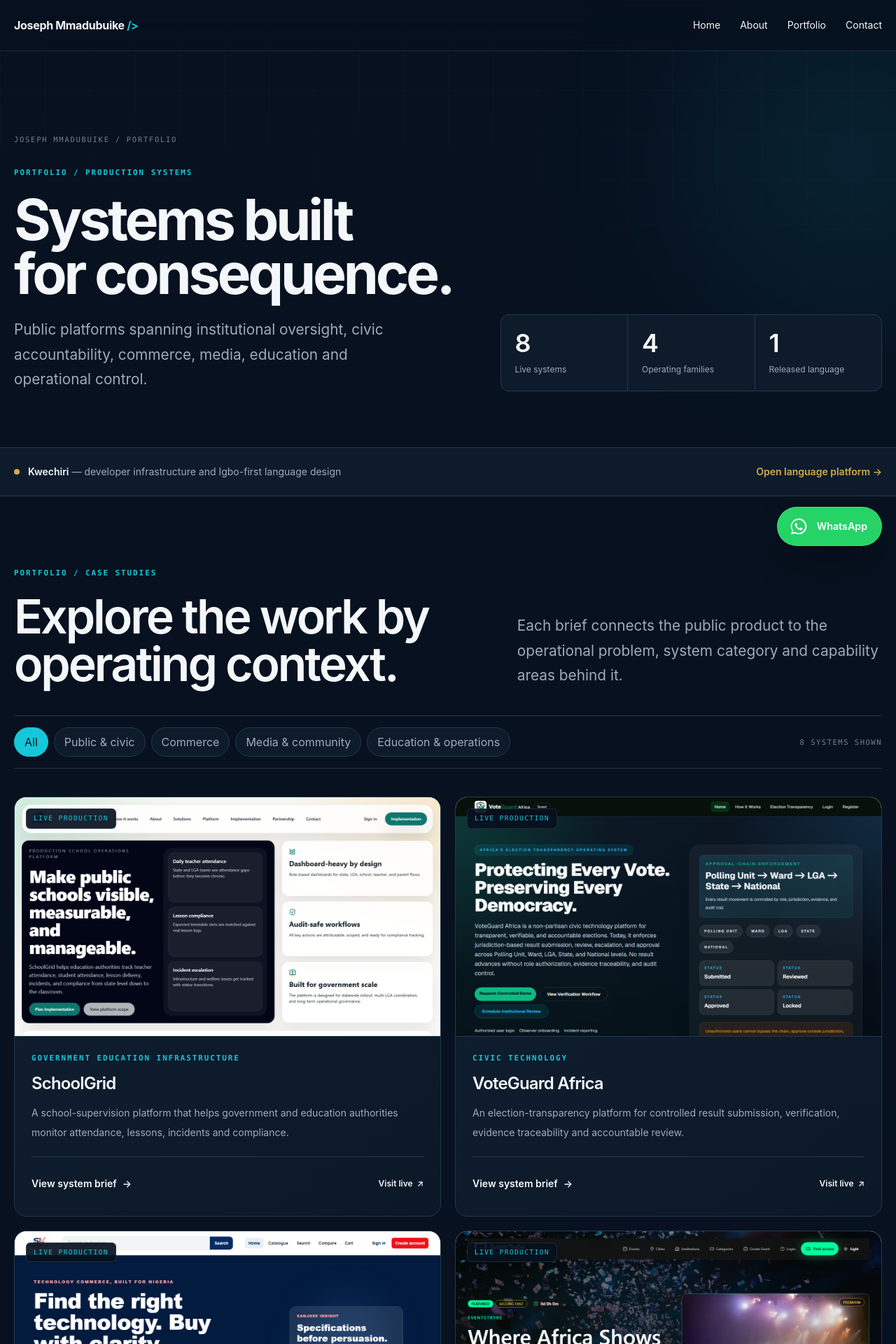
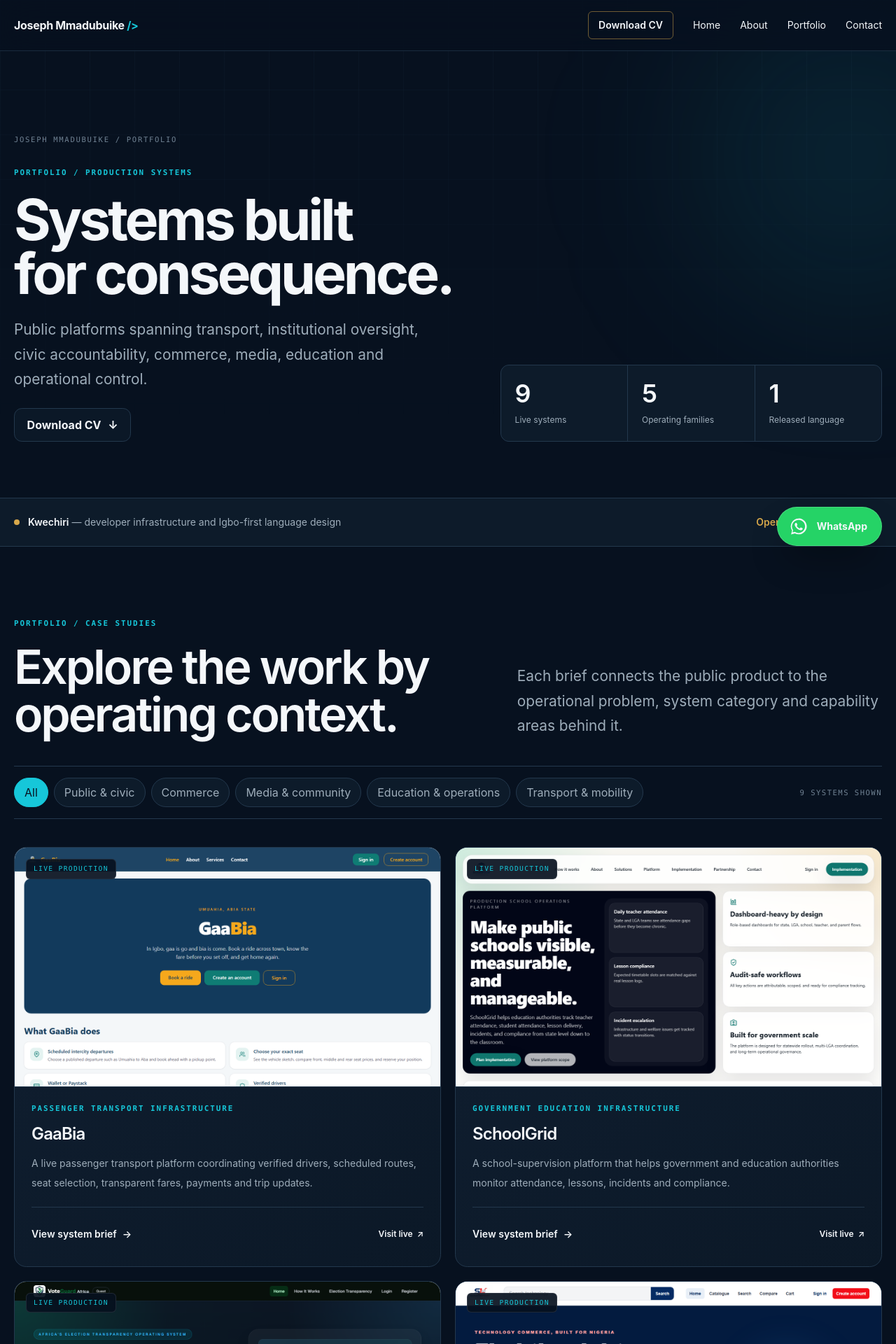
Before and after one commit to Jmmadubuike/portfolio, a Next.js app: page /portfolio in a window 1280 px wide. Shown: the top 1920 px of the page at 70% size. Built offline with nearby package versions, Linux system fonts and the light colour scheme.

Commit message:
Publish CV download and add GaaBia portfolio case

```diff
--- a/app/page.tsx
+++ b/app/page.tsx
@@ -13,7 +13,7 @@ import { workProjects } from "@/data/work";
 
 export const revalidate = 21600;
 
-const featuredSlugs = ["school-grid", "vote-guard-africa", "sanjose-mart"];
+const featuredSlugs = ["gaabia", "school-grid", "vote-guard-africa"];
 const featured = workProjects.filter((project) => featuredSlugs.includes(project.slug));
 
 const personJsonLd = {
@@ -88,7 +88,7 @@ export default async function Page() {
                 <h2 className="section-title mt-5">Production systems, with the full brief included.</h2>
               </div>
               <p className="lead max-w-xl lg:justify-self-end">
-                Three representative platforms. Open any system brief for its operating context, capability scope and live product.
+                Transport, public oversight and civic accountability. Open any system brief for its operating context, capability scope and live product.
               </p>
             </div>
 
@@ -97,7 +97,7 @@ export default async function Page() {
             </div>
 
             <div className="mt-6 flex flex-col items-start justify-between gap-4 border-t border-[#23384d] pt-5 sm:flex-row sm:items-center">
-              <p className="text-sm text-[#708293]">The complete directory spans eight live systems across four operating families.</p>
+              <p className="text-sm text-[#708293]">The complete directory spans nine live systems across five operating families.</p>
               <Link href="/portfolio" className="text-link inline-flex min-h-11 items-center font-semibold">Explore the full portfolio <span className="ml-2" aria-hidden="true">→</span></Link>
             </div>
           </div>
--- a/app/portfolio/page.tsx
+++ b/app/portfolio/page.tsx
@@ -3,19 +3,20 @@ import Link from "next/link";
 import Navbar from "@/components/Navbar";
 import Footer from "@/components/Footer";
 import WorkExplorer from "@/components/WorkExplorer";
+import { profile } from "@/data/profile";
 import { workProjects } from "@/data/work";
 
 export const metadata: Metadata = {
   title: "Portfolio — Production Systems",
   description:
-    "Selected production systems by Joseph Mmadubuike across public infrastructure, civic technology, commerce, media, education and operations.",
+    "Selected production systems by Joseph Mmadubuike across transport, public infrastructure, civic technology, commerce, media, education and operations.",
   alternates: { canonical: "/portfolio" },
   openGraph: {
     type: "website",
     url: "/portfolio",
     title: "Portfolio — Production Systems | Joseph Mmadubuike",
     description:
-      "Explore verified public systems across public infrastructure, commerce, media, education and operational technology.",
+      "Explore verified public systems across transport, public infrastructure, commerce, media, education and operational technology.",
   },
 };
 
@@ -52,8 +53,15 @@ export default function WorkPage() {
                 <p className="section-label">PORTFOLIO / PRODUCTION SYSTEMS</p>
                 <h1 className="display mt-5 max-w-[14ch]">Systems built for consequence.</h1>
                 <p className="lead mt-6 max-w-2xl">
-                  Public platforms spanning institutional oversight, civic accountability, commerce, media, education and operational control.
+                  Public platforms spanning transport, institutional oversight, civic accountability, commerce, media, education and operational control.
                 </p>
+                <a
+                  href={profile.cv.path}
+                  download={profile.cv.filename}
+                  className="btn btn-secondary mt-6 w-full sm:w-auto"
+                >
+                  Download CV <span aria-hidden="true">↓</span>
+                </a>
               </div>
               <div className="grid grid-cols-3 gap-px overflow-hidden rounded-xl border border-[#23384d] bg-[#23384d]">
                 <div className="bg-[#0d1b2a] p-4 sm:p-5">
@@ -61,7 +69,7 @@ export default function WorkPage() {
                   <p className="mt-2 text-xs leading-5 text-[#9eadba]">Live systems</p>
                 </div>
                 <div className="bg-[#0d1b2a] p-4 sm:p-5">
-                  <p className="text-3xl font-semibold tracking-[-.05em] sm:text-4xl">4</p>
+                  <p className="text-3xl font-semibold tracking-[-.05em] sm:text-4xl">5</p>
                   <p className="mt-2 text-xs leading-5 text-[#9eadba]">Operating families</p>
                 </div>
                 <div className="bg-[#0d1b2a] p-4 sm:p-5">
--- a/components/Footer.tsx
+++ b/components/Footer.tsx
@@ -30,6 +30,11 @@ export default function Footer() {
               <li><Link href="/about" className={linkClass}>About</Link></li>
               <li><Link href="/portfolio" className={linkClass}>Portfolio</Link></li>
               <li><Link href="/contact" className={linkClass}>Contact</Link></li>
+              <li>
+                <a href={profile.cv.path} download={profile.cv.filename} className={linkClass}>
+                  Download CV
+                </a>
+              </li>
             </ul>
           </nav>
 
--- a/components/Hero.tsx
+++ b/components/Hero.tsx
@@ -33,6 +33,9 @@ export default function Hero() {
           </p>
 
           <div className="mt-8 grid gap-3 sm:flex sm:flex-wrap">
+            <a href={profile.cv.path} download={profile.cv.filename} className="btn btn-secondary w-full sm:w-auto">
+              Download CV <span aria-hidden="true">↓</span>
+            </a>
             <Link href="/contact" className="btn btn-primary w-full sm:w-auto">Start a Conversation <span aria-hidden="true">↗</span></Link>
             <Link href="/portfolio/kwechiri" className="btn btn-secondary w-full sm:w-auto">Explore Kwechiri <span aria-hidden="true">→</span></Link>
             <Link href="/portfolio" className="btn btn-secondary w-full sm:w-auto">Explore Portfolio</Link>
--- a/components/Navbar.tsx
+++ b/components/Navbar.tsx
@@ -3,6 +3,7 @@
 import Link from "next/link";
 import { useEffect, useRef, useState } from "react";
 import Brand from "@/components/Brand";
+import { profile } from "@/data/profile";
 
 const links = [
   { label: "Home", href: "/" },
@@ -94,6 +95,13 @@ export default function Navbar() {
             <Brand />
           </Link>
           <div className="hidden items-center gap-7 lg:flex">
+            <a
+              href={profile.cv.path}
+              download={profile.cv.filename}
+              className="inline-flex min-h-10 items-center rounded-md border border-[#d7a84b]/50 px-3.5 py-2 text-sm font-semibold text-[#d7a84b] transition-colors hover:border-[#d7a84b] hover:bg-[#d7a84b]/10 hover:text-white"
+            >
+              Download CV
+            </a>
             {links.map((link) => (
               <Link key={link.label} href={link.href} className="text-sm text-[#9eadba] transition-colors hover:text-white">
                 {link.label}
@@ -147,6 +155,14 @@ export default function Navbar() {
                   {link.label}
                 </Link>
               ))}
+              <a
+                href={profile.cv.path}
+                download={profile.cv.filename}
+                onClick={() => setOpen(false)}
+                className="mt-4 flex min-h-14 items-center justify-center rounded-lg border border-[#d7a84b]/50 bg-[#d7a84b]/10 px-4 text-xl font-semibold text-[#d7a84b] transition-colors hover:border-[#d7a84b] hover:text-white"
+              >
+                Download CV
+              </a>
             </div>
           </div>
         </div>
--- a/data/profile.tsx
+++ b/data/profile.tsx
@@ -17,6 +17,10 @@ export const profile = {
   contact: {
     publicEmail: "jmmadubuike@gmail.com",
     publicPhone: "+234 803 66 82 403",
+  },
+  cv: {
+    path: "/downloads/Joseph-Mmadubuike-CV-CTO.pdf",
+    filename: "Joseph-Mmadubuike-CV-CTO.pdf",
   },
   socialLinks: [
     {
--- a/data/work.ts
+++ b/data/work.ts
@@ -1,4 +1,9 @@
-export type WorkFamily = "Public & civic" | "Commerce" | "Media & community" | "Education & operations";
+export type WorkFamily =
+  | "Public & civic"
+  | "Commerce"
+  | "Media & community"
+  | "Education & operations"
+  | "Transport & mobility";
 
 export type WorkProject = {
   slug: string;
@@ -14,6 +19,29 @@ export type WorkProject = {
 };
 
 export const workProjects: WorkProject[] = [
+  {
+    slug: "gaabia",
+    name: "GaaBia",
+    category: "Passenger Transport Infrastructure",
+    family: "Transport & mobility",
+    description:
+      "A live passenger transport platform coordinating verified drivers, scheduled routes, seat selection, transparent fares, payments and trip updates.",
+    context:
+      "Built for Umuahia and Abia State, GaaBia connects rider booking, vehicle capacity, driver approval, fare calculation, payment, live trip status and earnings records in one operating system.",
+    capabilities: [
+      "Private and shared ride booking",
+      "Seat selection and capacity control",
+      "Transparent fare calculation",
+      "Wallet and Paystack payments",
+      "Verified driver and vehicle approval",
+      "Live trip status updates",
+      "Two-way rider and driver ratings",
+      "Driver earnings ledger",
+    ],
+    url: "https://gaabia.buzzbuntu.com",
+    domain: "gaabia.buzzbuntu.com",
+    image: "/images/projects/live/gaabia.png",
+  },
   {
     slug: "school-grid",
     name: "SchoolGrid",
@@ -190,6 +218,7 @@ export const workFamilies: Array<"All" | WorkFamily> = [
   "Commerce",
   "Media & community",
   "Education & operations",
+  "Transport & mobility",
 ];
 
 export function getWorkProject(slug: string) {
```
Also changed, not shown: public/images/projects/live/gaabia.png (added), 1 other file (tests, documents, lock files or other folders).
